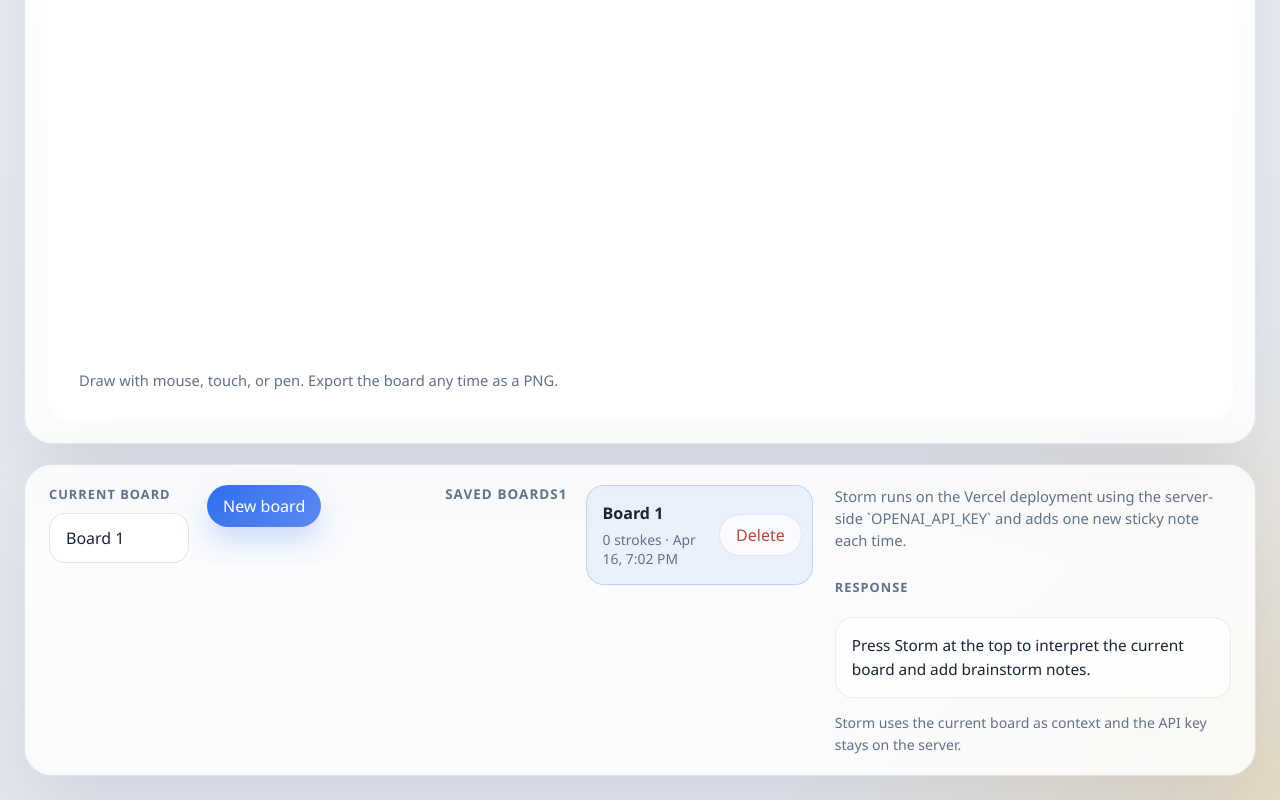
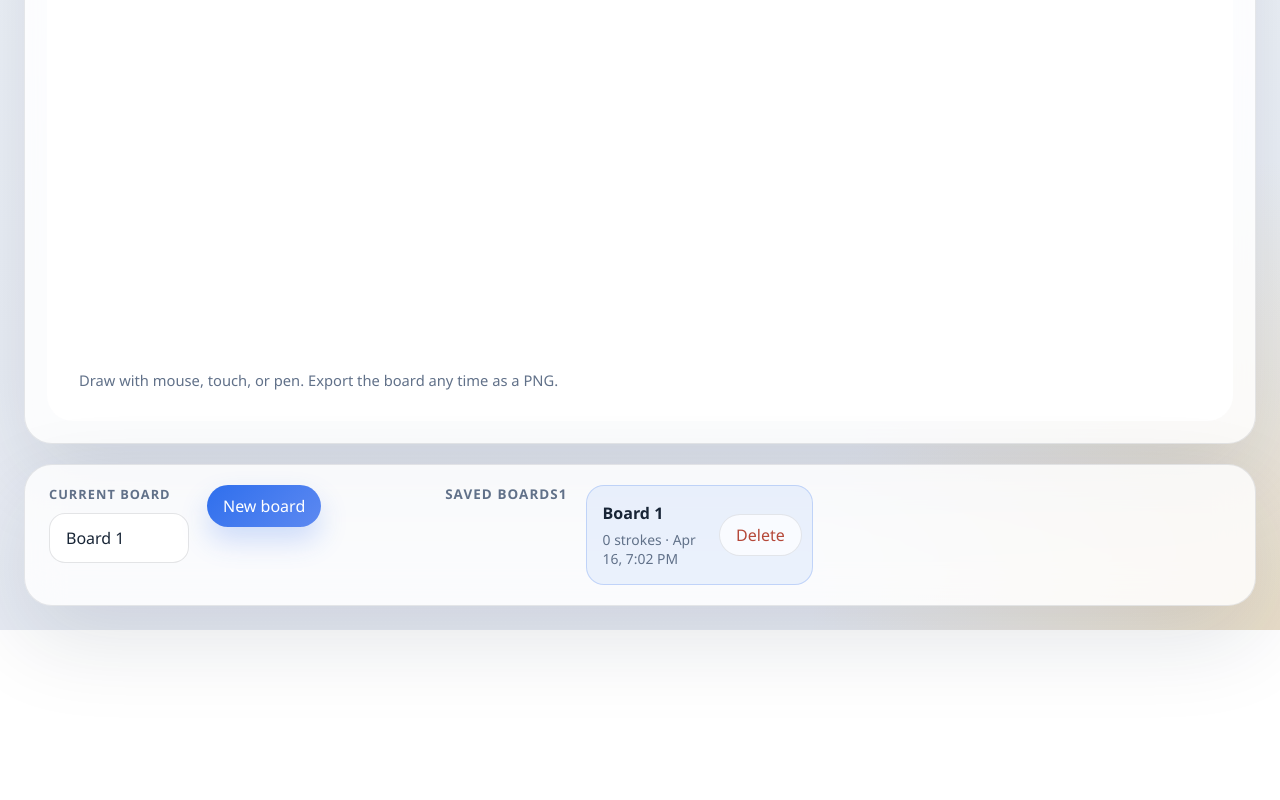
Before and after one commit to Dashhhhhhhh/writespace, a Next.js app: page / in a window 1280 px wide. Shown: the part 657-1457 px from the top of the page. After the commit the page ends 1287 px from the top, so only its background shows below. Built offline with nearby package versions, Linux system fonts and the light colour scheme.

Commit message:
Remove Storm sidebar response panel

```diff
--- a/app/globals.css
+++ b/app/globals.css
@@ -479,29 +479,6 @@ button {
   backdrop-filter: blur(12px);
 }
 
-.ai-panel {
-  display: grid;
-  gap: 14px;
-  min-width: 0;
-}
-
-.ai-panel-head {
-  display: grid;
-  gap: 6px;
-}
-
-.ai-actions {
-  display: flex;
-  flex-wrap: wrap;
-  gap: 10px;
-}
-
-.storm-helper {
-  color: var(--muted);
-  font-size: 0.92rem;
-  line-height: 1.5;
-}
-
 .primary-button:disabled,
 .ghost-button:disabled {
   cursor: not-allowed;
@@ -514,32 +491,6 @@ button {
   color: var(--danger);
   font-size: 0.92rem;
   line-height: 1.5;
-}
-
-.ai-response {
-  display: grid;
-  gap: 8px;
-}
-
-.ai-response pre {
-  margin: 0;
-  padding: 16px;
-  overflow: auto;
-  border: 1px solid rgba(24, 37, 54, 0.08);
-  border-radius: 18px;
-  background: rgba(255, 255, 255, 0.72);
-  color: var(--text);
-  font-family: inherit;
-  font-size: 0.96rem;
-  line-height: 1.55;
-  white-space: pre-wrap;
-}
-
-.ai-footnote {
-  margin: 0;
-  font-size: 0.88rem;
-  line-height: 1.5;
-  color: var(--muted);
 }
 
 @media (max-width: 1080px) {
--- a/app/page.tsx
+++ b/app/page.tsx
@@ -1074,29 +1074,7 @@ export default function Home() {
           })}
         </div>
 
-        <section className="ai-panel">
-          <div className="ai-actions">
-            <span className="storm-helper">
-              Storm runs on the Vercel deployment using the server-side
-              `OPENAI_API_KEY` and adds one new sticky note each time.
-            </span>
-          </div>
-
-          {aiError ? <p className="ai-error">{aiError}</p> : null}
-
-          <div className="ai-response">
-            <p className="field-label">Response</p>
-            <pre>
-              {aiResponse ||
-                "Press Storm at the top to interpret the current board and add brainstorm notes."}
-            </pre>
-          </div>
-
-          <p className="ai-footnote">
-            Storm uses the current board as context and the API key stays on the
-            server.
-          </p>
-        </section>
+        {aiError ? <p className="ai-error">{aiError}</p> : null}
       </aside>
     </main>
   );
```
